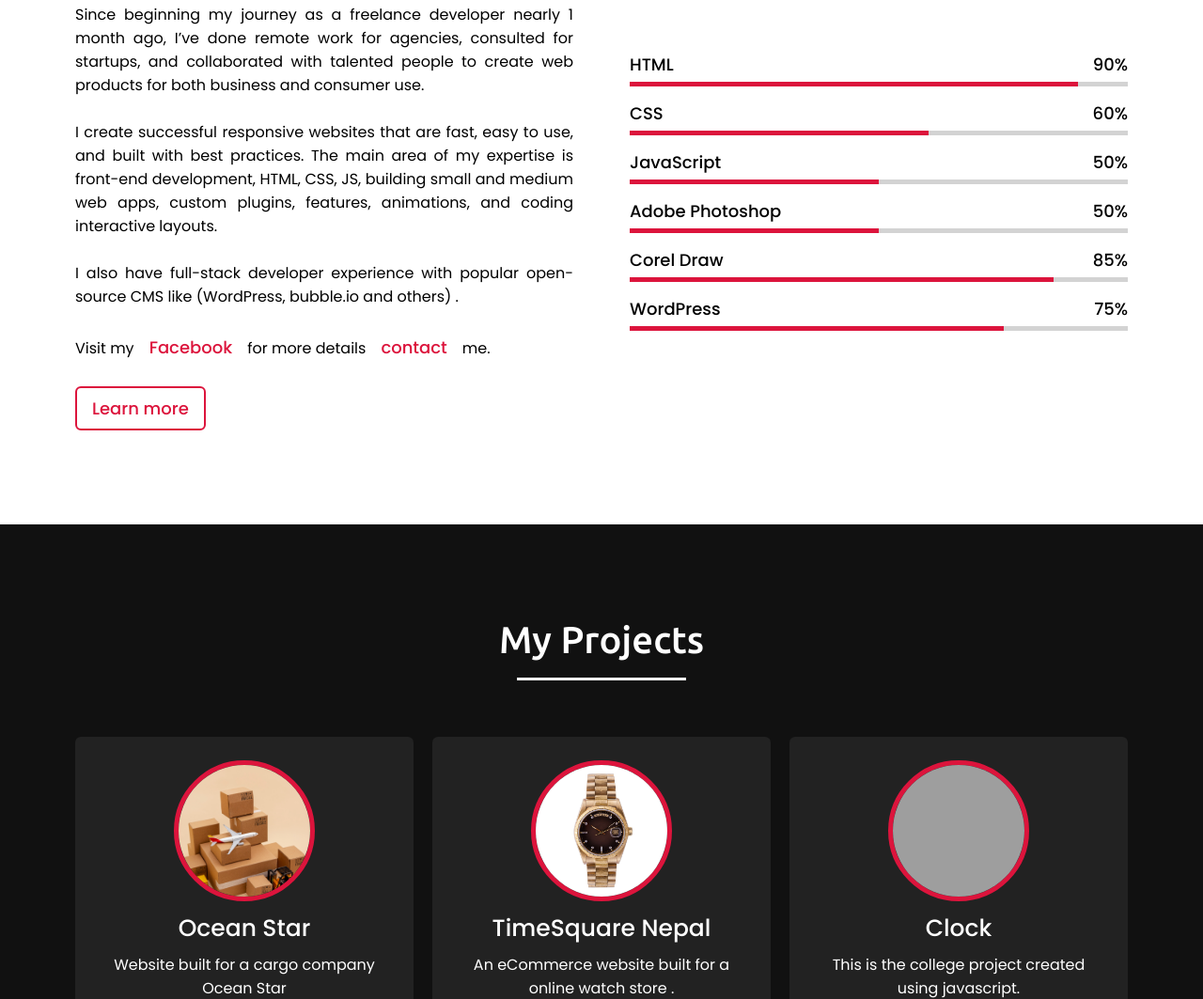
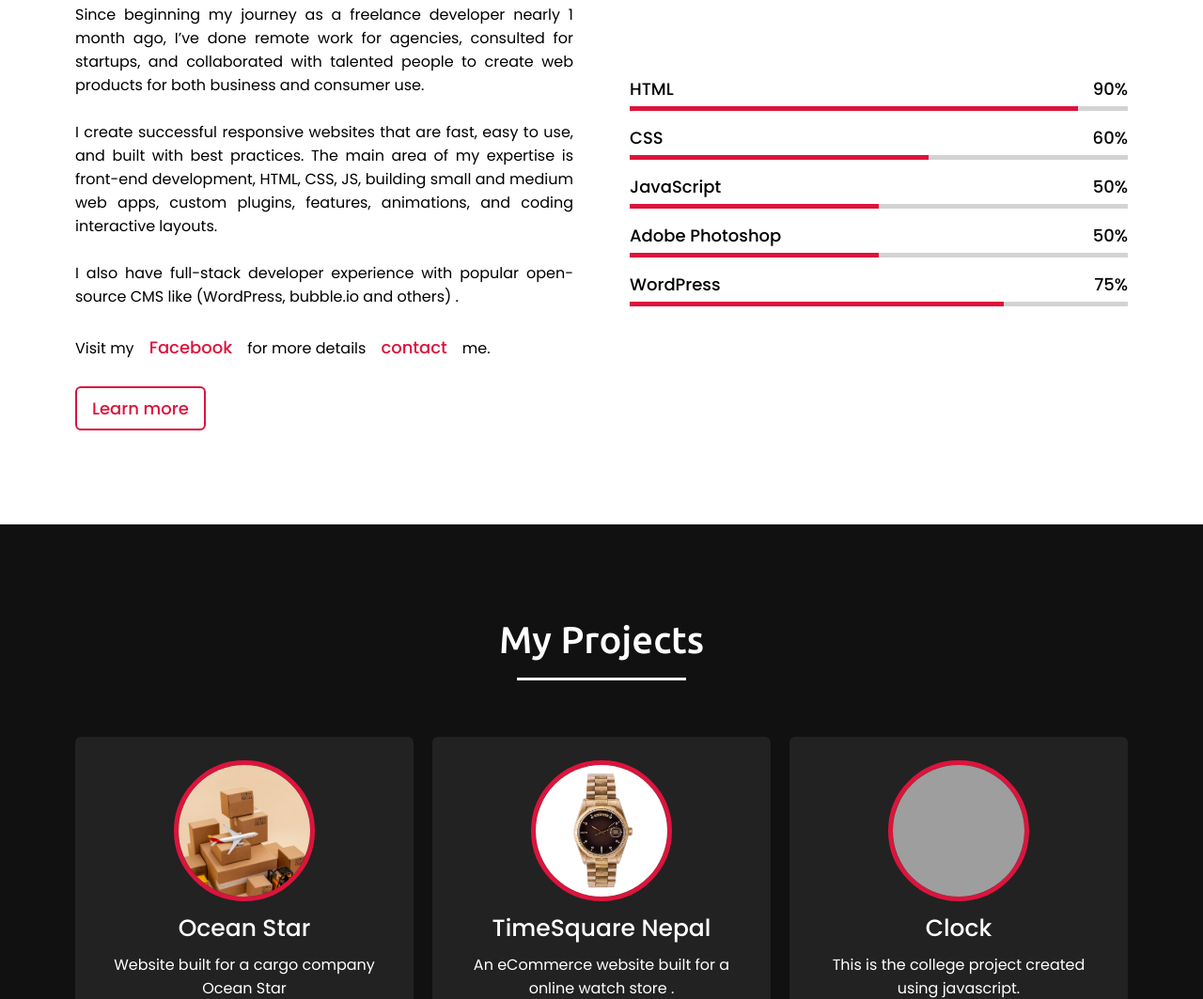
Before and after one commit to 3talks/Developer_Portfolio, a plain HTML site: page index.html in a window 1280 px wide. Shown: the part 3052-4115 px from the top of the page at 94% size. Drawn offline with nearby package versions, Linux system fonts and the light colour scheme; grey boxes are pictures that could not be loaded.

Commit message:
Add files via upload

```diff
--- a/index.html
+++ b/index.html
@@ -153,13 +153,7 @@
                         </div>
                         <div class="line php"></div>
                     </div>
-                    <div class="bars">
-                        <div class="info">
-                            <span>Corel Draw</span>
-                            <span>85%</span>
-                        </div>
-                        <div class="line mysql"></div>
-                    </div>
+
                     <div class="bars">
                         <div class="info">
                             <span>WordPress</span>
```
